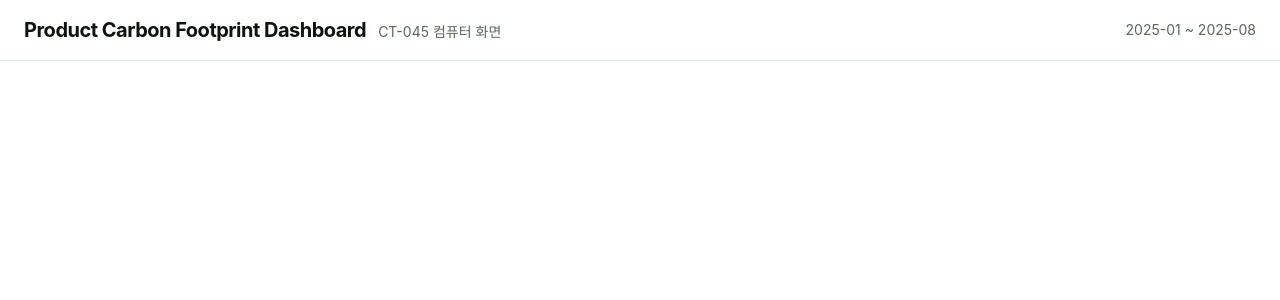
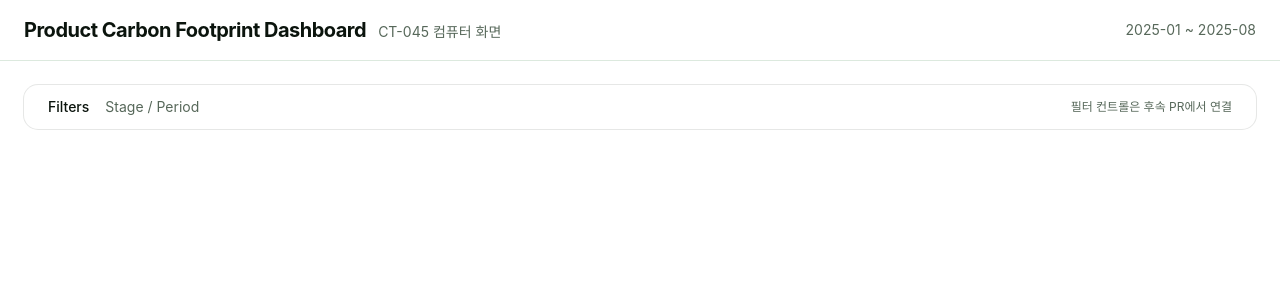
Before and after one commit to agrade1/hanaloop_assignment, a Next.js app: page / in a window 1280 px wide. Shown: the top 300 px of the page. Built offline with nearby package versions, Linux system fonts and the light colour scheme; a web font is replaced by a local one.

Commit message:
feat(dashboard): FiltersBar 추가
상단 필터 영역(Stage / Period) placeholder. 실제 필터 컨트롤은 후속 PR에서 연결.

Refs #7

```diff
--- a/src/app/page.tsx
+++ b/src/app/page.tsx
@@ -1,3 +1,4 @@
+import { FiltersBar } from "@/components/dashboard/FiltersBar";
 import { HeaderBar } from "@/components/dashboard/HeaderBar";
 
 export default function DashboardPage() {
@@ -6,7 +7,9 @@ export default function DashboardPage() {
       <HeaderBar />
       <main className="flex-1 p-6">
         <div className="grid grid-cols-12 gap-4">
-          {/* 구성 슬롯은 후속 커밋에서 채움 */}
+          <div className="col-span-12">
+            <FiltersBar />
+          </div>
         </div>
       </main>
     </div>
--- /dev/null
+++ b/src/components/dashboard/FiltersBar.tsx
@@ -0,0 +1,13 @@
+import { Card } from "@/components/ui/card";
+
+export function FiltersBar() {
+  return (
+    <Card className="flex flex-row items-center gap-4 px-6 py-3">
+      <span className="text-sm font-medium text-foreground">Filters</span>
+      <span className="text-sm text-muted-foreground">Stage / Period</span>
+      <span className="ml-auto text-xs text-muted-foreground">
+        필터 컨트롤은 후속 PR에서 연결
+      </span>
+    </Card>
+  );
+}
```
